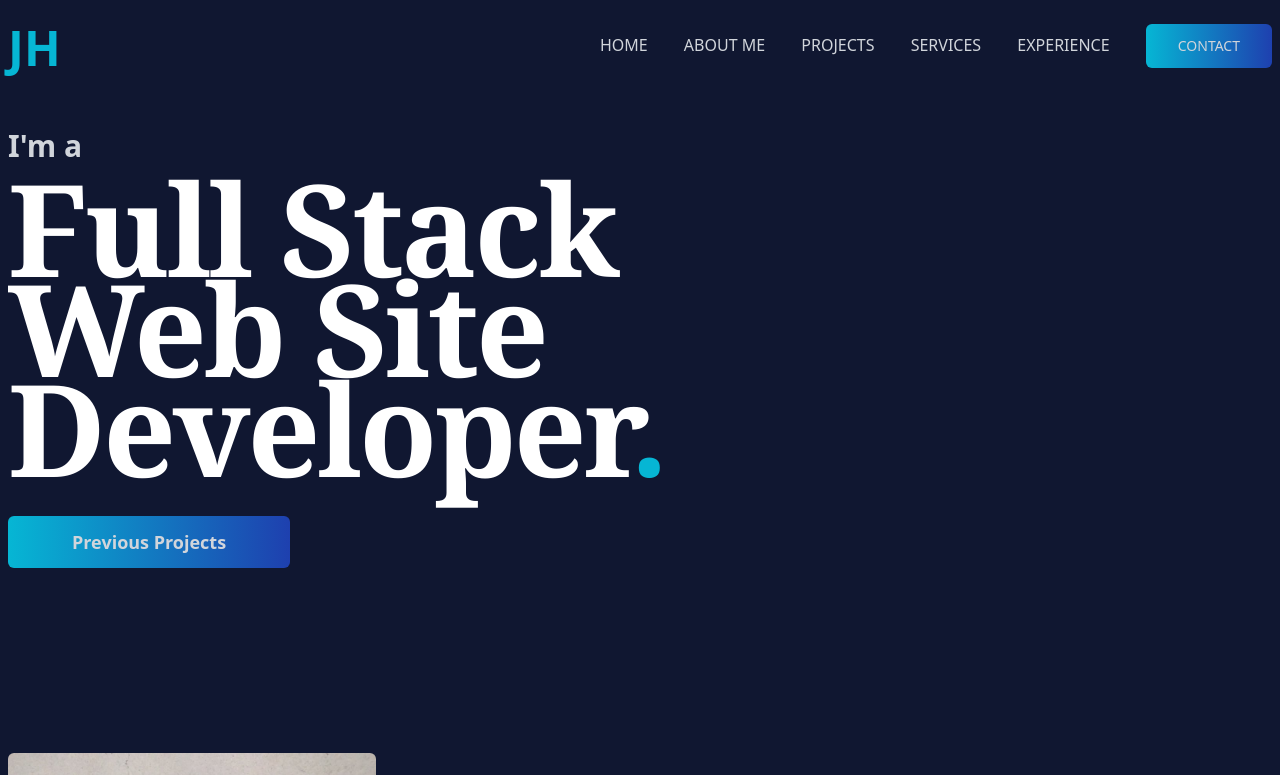
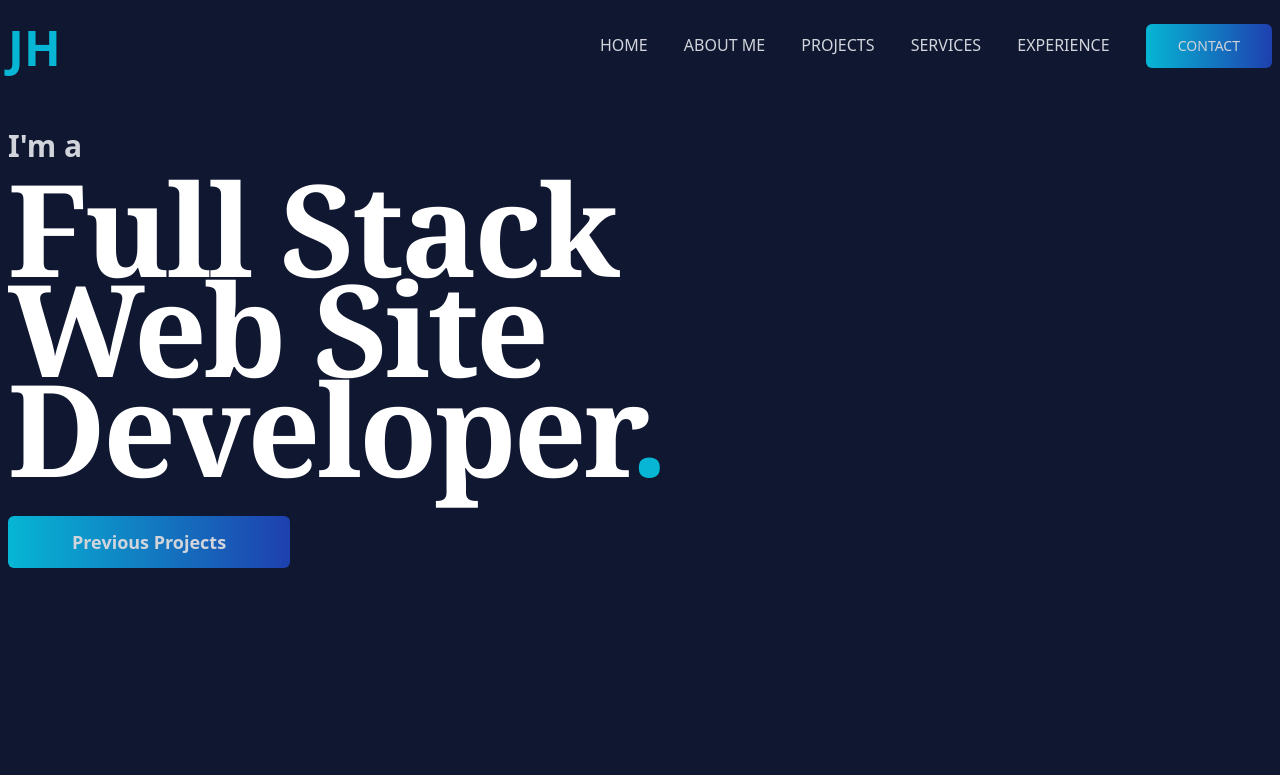
Before and after one commit to JoseHenrique1/JoseHenrique1.github.io, a React (Vite) app: page / in a window 1280 px wide. Shown: the top 775 px of the page. Built offline with nearby package versions, Linux system fonts and the light colour scheme.

Commit message:
view: add style custom for home page

```diff
--- a/src/globals.css
+++ b/src/globals.css
@@ -1,3 +1,8 @@
 @tailwind base;
 @tailwind components;
 @tailwind utilities;
+
+
+.home {
+  height: calc(100vh - 6rem);
+}
--- a/src/pages/Home.tsx
+++ b/src/pages/Home.tsx
@@ -3,7 +3,7 @@ import { Button } from "../components/Button";
 export function Home() {
   //<main className="flex-grow flex flex-col max-w-screen-xl mx-auto my-0 bg-red-600">
   return (
-    <section className="flex flex-col items-start py-6">
+    <section className="flex flex-col items-start py-6 home">
       <h1 className="text-gray-300 font-semibold text-3xl">I'm a</h1>
       <div className="space-y-4">
         <h1 className="text-white text-9xl font-semibold font-serif tracking-tight ">Full Stack</h1>
```
